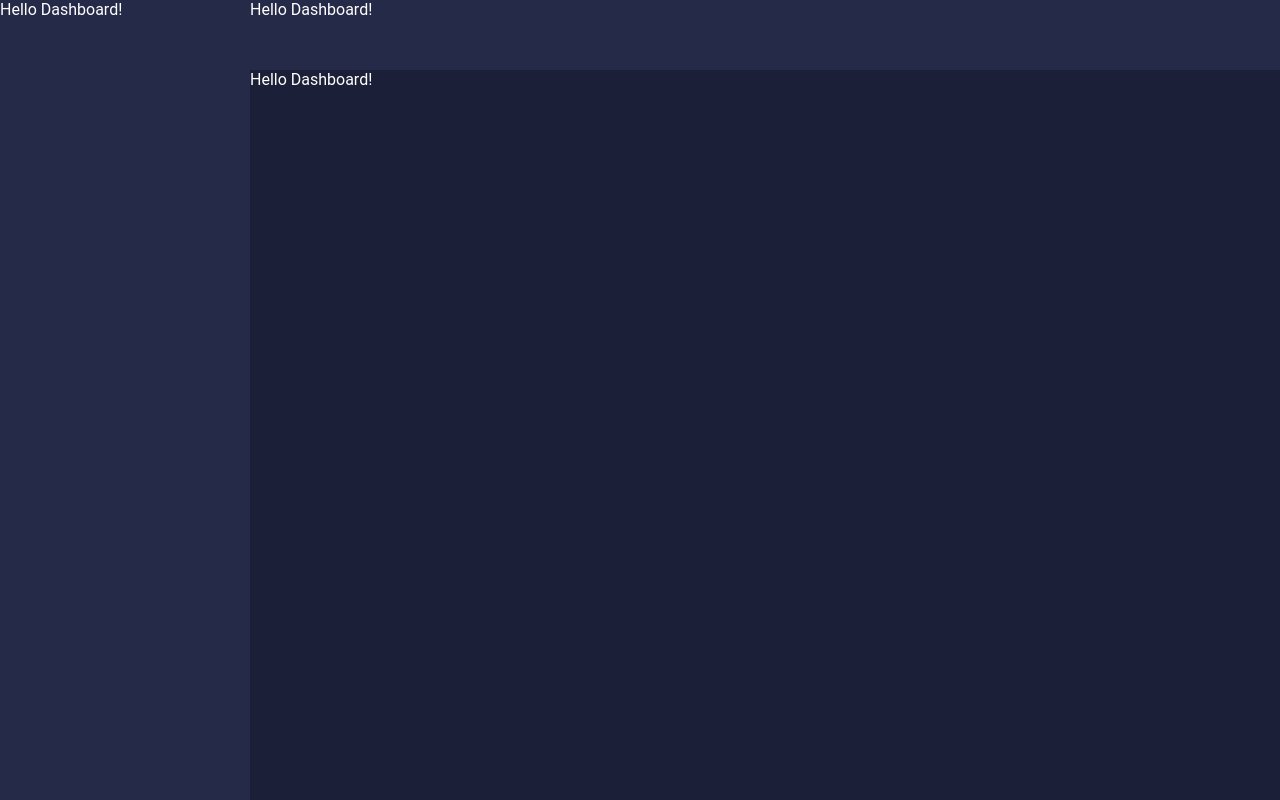
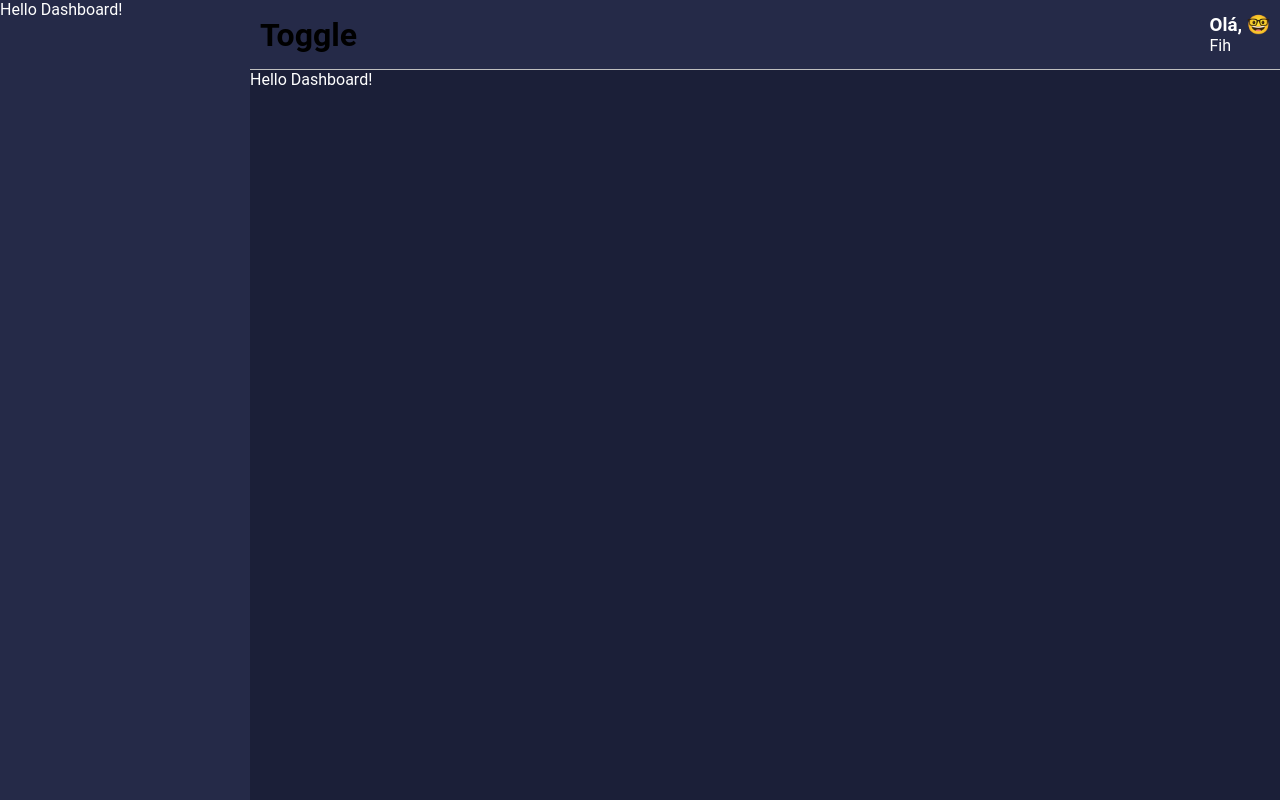
Before and after one commit to FihCapua/my-dashboard, a React (Create React App) app: page / in a window 1280 px wide. Built offline with nearby package versions, Linux system fonts and the light colour scheme.

Commit message:
feat: create name and emoji in header component

```diff
--- a/src/components/MainHeader/index.tsx
+++ b/src/components/MainHeader/index.tsx
@@ -1,7 +1,28 @@
-import { Container } from "./style"
+import { useMemo } from "react";
+import {
+    Container,
+    Profile,
+    Welcome,
+    Username
+} from "./style";
+
+import emojis from '../../utils/emojis'
 
 export const MainHeader: React.FC = () => {
-    return(
-        <Container>Hello Dashboard!</Container>
-    )
-}
+    const emoji = useMemo(() => {
+        const index = Math.floor(Math.random() * emojis.length)
+
+        return emojis[index]
+    }, [])
+
+  return (
+    <Container>
+      <h1>Toggle</h1>
+
+      <Profile>
+        <Welcome>Olá, {emoji}</Welcome>
+        <Username>Fih</Username>
+      </Profile>
+    </Container>
+  );
+};
--- a/src/components/MainHeader/style.ts
+++ b/src/components/MainHeader/style.ts
@@ -2,6 +2,20 @@
 
 export const Container = styled.div`
     grid-area: MH;
+    background-color: ${props => props.theme.colors.secondary};
+
+    display: flex;
+    justify-content: space-between;
+    align-items: center;
+
+    padding: 0 10px;
+    border-bottom: 1px solid ${props => props.theme.colors.gray};
+`;
+
+export const Profile = styled.div`
     color: ${props => props.theme.colors.white};
-    background-color: ${props => props.theme.colors.secondary};
-`;
+`
+
+export const Welcome = styled.h3``
+
+export const Username = styled.span``
--- /dev/null
+++ b/src/utils/emojis.ts
@@ -0,0 +1 @@
+export default ['😂', '😇', '😆', '😜', '🤑', '🤓', '🤩']
```
